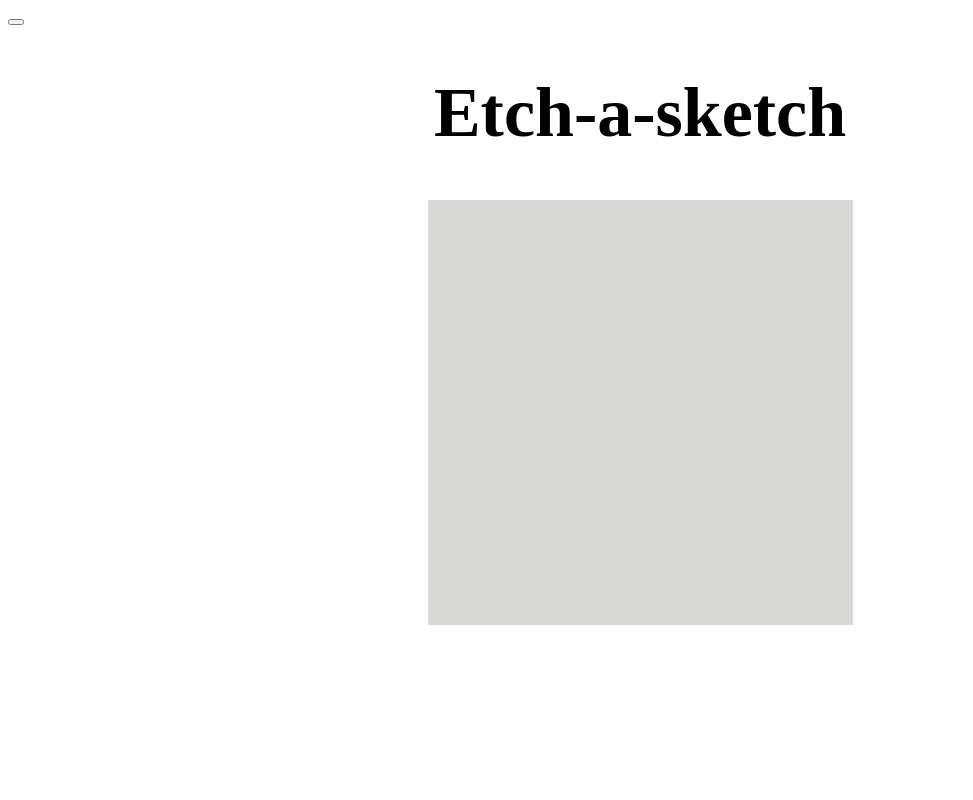
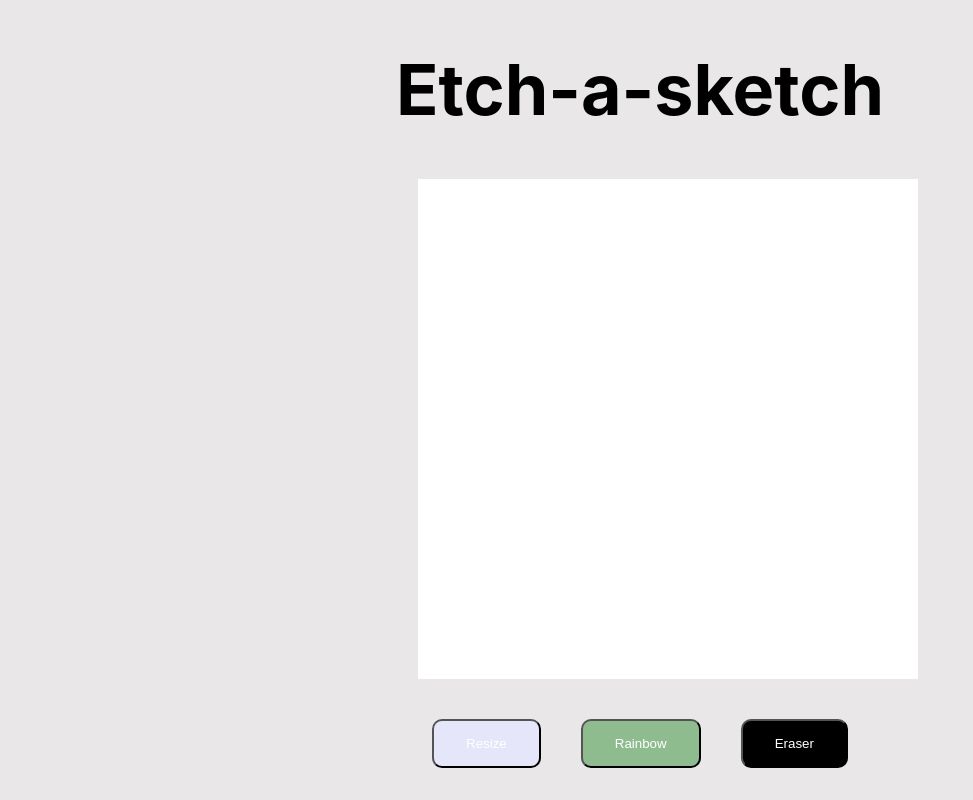
Before and after one commit to JesusJBL/etch-a-sketch, a plain HTML site: page index.html in a window 1280 px wide. Shown: the whole page, without its empty margins (0-973 px from the left). Drawn offline with Linux system fonts and the light colour scheme.

Commit message:
Add buttons and resize button functionality

```diff
--- a/index.html
+++ b/index.html
@@ -6,9 +6,15 @@
     <link rel="stylesheet" href="style.css">
 </head>
 <body>
-    <button id="pixels"></button>
     <h1>Etch-a-sketch</h1>
     <div id="container"></div>
+    <div id ="buttons">
+        <button class="pixels">Resize</button>
+        <button class="rainbow">Rainbow</button>
+        <button class="eraser">Eraser</button>
+    </div>
+
+
 </body>
 <script src ="javascript.js"></script>
 </html>
--- a/javascript.js
+++ b/javascript.js
@@ -1,22 +1,58 @@
 const container = document.querySelector('#container');
-const pixels = document.querySelector('#pixels');
+const pixels = document.querySelector('.pixels');
+const eraser = document.querySelector('.eraser');
+let length = 16;
+let DIMENSIONS = 500;
 
-
-pixels.addEventListener('click', () => {
-    alert('How many squares do you want?')
-});
-for (x=0; x <= 16; x++) {
+function grid () {
+for (x=0; x < length; x++) {
     const row = document.createElement('div');
     row.classList.add('row');
     container.appendChild(row);
 
-    for (y=0; y<=16; y++) {
+    for (y=0; y < length; y++) {
         const column = document.createElement('div');
         column.classList.add('column');
+
+        column.style.height = (DIMENSIONS / length) + 'px'
+        column.style.width = (DIMENSIONS / length) + 'px'
+
         column.addEventListener ('mouseenter', () => {
-            column.style.cssText = 'background: black;';
+            column.classList.add('color')
         });
 
         row.appendChild(column);
     }
+  }
 }
+
+grid();
+
+function reset () {
+    const reset = document.querySelector('div');
+    reset.textContent = '';
+
+    let size = prompt("What number of squares per side do you want? (Between 1 and 100)", "16");
+    length = Number(size);
+
+    if (length > 100) {
+        alert('Invalid number')
+        length = 16;
+        grid();
+    }
+
+    else {
+    grid();
+    }
+}
+
+function erase () {
+    const erasing = document.querySelector('div');
+    erasing.addEventListener('mouseenter', () => {
+        erasing.classList.remove('color');
+    });
+}
+
+
+pixels.addEventListener('click', reset);
+eraser.addEventListener('click', erase);
--- a/style.css
+++ b/style.css
@@ -1,20 +1,58 @@
+html {
+    background-color: #E9E7E7;
+    font-family: -apple-system, BlinkMacSystemFont, sans-serif;
+}
+
 h1 {
+    display: flex;
     font-size: 70px;
     color: black;
+    justify-content: center;
+}
+
+#buttons {
+    display: flex;
+    justify-content: center;
+    border-color: #63666A;
+    border-width: 4px;
+}
+
+button {
+    padding: 15px 32px;
     text-align: center;
+    border-radius: 10px;
+    color: white;
+    margin-left: 20px;
+    margin-right: 20px;
+}
+
+.pixels {
+    background-color: #e6e6fa;
+}
+
+.rainbow {
+    background-color: #8fbc8f;
+}
+
+.eraser {
+    background-color: black;
 }
 
 #container {
+    width: 500px;
+    height: 500px;
+    margin-left: 410px;
+    margin-bottom: 40px;
 }
 
 .row {
     display: flex;
-    justify-content: center;
-
 }
 
 .column {
-    height: 25px;
-    width: 25px;
-    background-color: #D9D9D6;
+    background-color: white;
 }
+
+.color {
+    background-color: black;
+}
```
